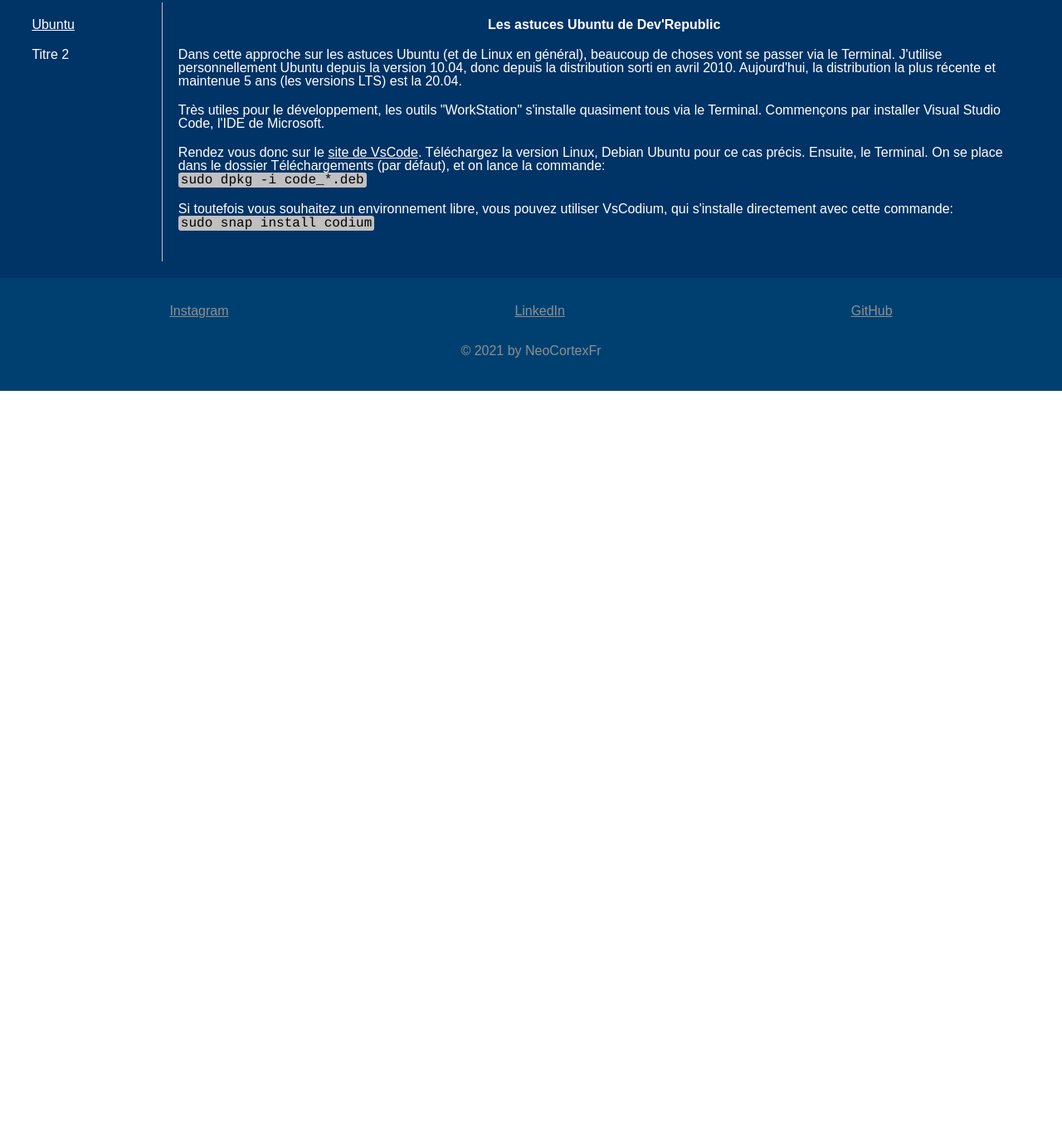
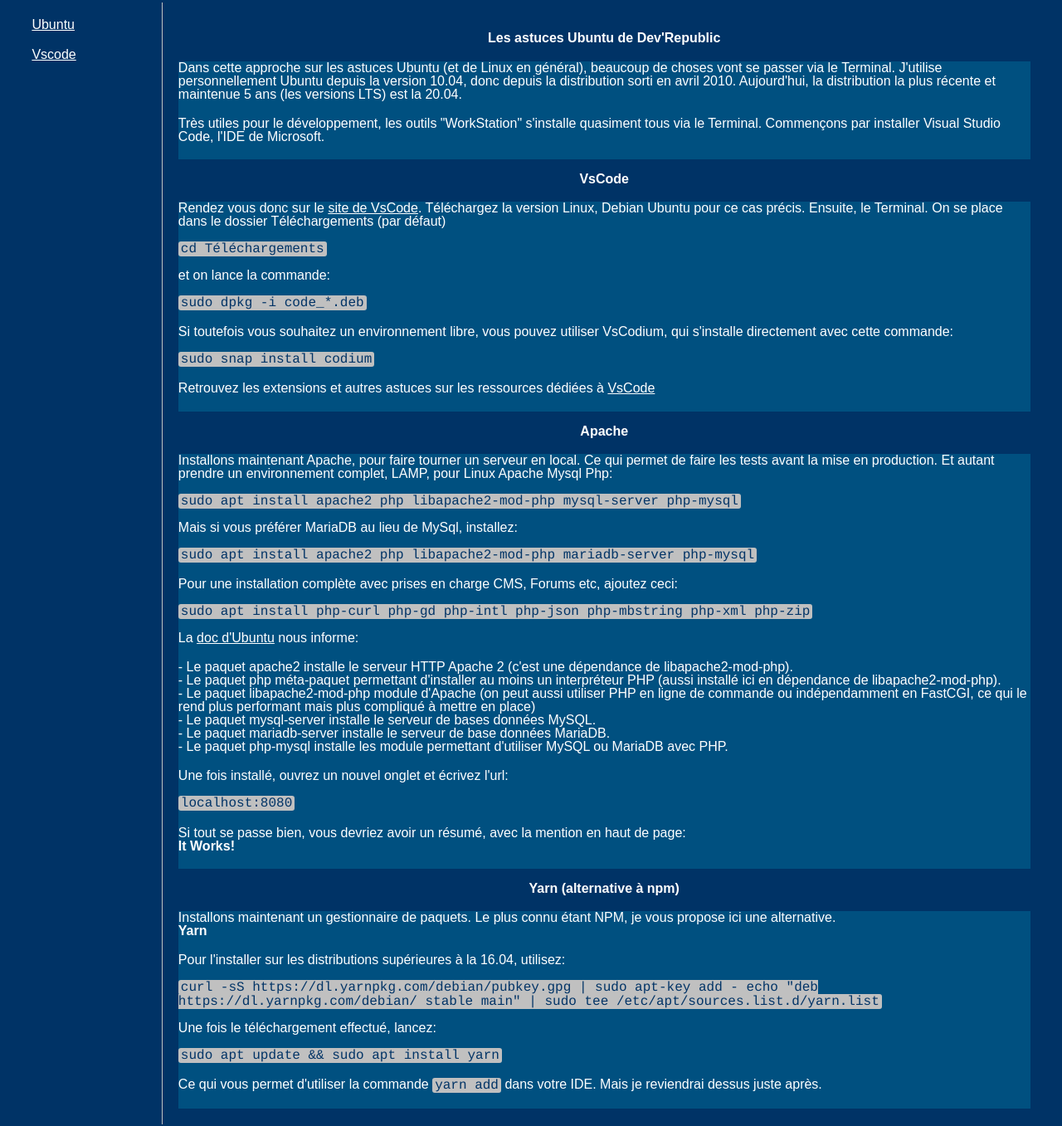
Before and after one commit to NeoCortexFr/devRepublic, a React app: page /tech/ubuntu in a window 1280 px wide. Shown: the part 722-2079 px from the top of the page at 83% size. Before the commit the page ends 1193 px from the top, so only its background shows below. Built offline with nearby package versions, Linux system fonts and the light colour scheme.

Commit message:
add tip in tech/ubuntu

```diff
--- a/src/components/Tech/index.js
+++ b/src/components/Tech/index.js
@@ -2,6 +2,7 @@
 import { Link, Route } from 'react-router-dom';
 
 import Ubuntu from 'src/components/Ubuntu';
+import Vscode from 'src/components/Vscode';
 
 import './tech.scss';
 
@@ -13,13 +14,16 @@
       <nav className="tech_nav">
         <ul>
           <li className="tech_li"><Link to="/tech/ubuntu">Ubuntu</Link></li>
-          <li className="tech_li">Titre 2</li>
+          <li className="tech_li"><Link to="tech/vscode">Vscode</Link></li>
         </ul>
       </nav>
       <article className="tech_content">
         <Route path="/tech/ubuntu">
           <Ubuntu />
         </Route>
+        <Route path="/tech/vscode">
+          <Vscode />
+        </Route>
       </article>
     </div>
   </div>
--- a/src/components/Ubuntu/index.js
+++ b/src/components/Ubuntu/index.js
@@ -1,9 +1,12 @@
+/* eslint-disable max-len */
 import React from 'react';
+import { Link } from 'react-router-dom';
 
 import './ubuntu.scss';
 
 const Ubuntu = () => (
   <div className="ubuntu">
+    <article id="vscode">
       <h2 className="ubuntu_title">Les astuces Ubuntu de Dev'Republic</h2>
       <p className="ubuntu_content">
         Dans cette approche sur les astuces Ubuntu (et de Linux en général),
@@ -17,18 +20,84 @@
         tous via le Terminal.
         Commençons par installer Visual Studio Code, l'IDE de Microsoft.
       </p>
+      <h3 className="ubuntu_title">VsCode</h3>
       <p className="ubuntu_content">
         Rendez vous donc sur le <a href="https://code.visualstudio.com/download">site de VsCode</a>.
         Téléchargez la version Linux, Debian Ubuntu pour ce cas précis.
         Ensuite, le Terminal.
-      On se place dans le dossier Téléchargements (par défaut), et on lance la commande:<br />
-      <code>sudo dpkg -i code_*.deb</code>
+        On se place dans le dossier Téléchargements (par défaut)<br /><br />
+        <code>cd Téléchargements</code><br /><br />
+        et on lance la commande:<br /><br />
+        <code>sudo dpkg -i code_*.deb</code><br />
       </p>
       <p className="ubuntu_content">
         Si toutefois vous souhaitez un environnement libre, vous pouvez utiliser
-      VsCodium, qui s'installe directement avec cette commande:<br />
+        VsCodium, qui s'installe directement avec cette commande:<br /><br />
         <code>sudo snap install codium</code>
       </p>
+      <p className="ubuntu_content">
+        Retrouvez les extensions et autres astuces sur les ressources dédiées à <Link to="/tech/vscode">VsCode</Link>
+      </p>
+    </article>
+    <article id="apache">
+      <h3 className="ubuntu_title">Apache</h3>
+      <p className="ubuntu_content">
+        Installons maintenant Apache, pour faire tourner un serveur en local.
+        Ce qui permet de faire les tests avant la mise en production.
+        Et autant prendre un environnement complet, LAMP, pour Linux Apache Mysql Php:<br /><br />
+        <code>sudo apt install apache2 php libapache2-mod-php mysql-server php-mysql</code><br /><br />
+        Mais si vous préférer MariaDB au lieu de MySql, installez:<br /><br />
+        <code>sudo apt install apache2 php libapache2-mod-php mariadb-server php-mysql</code><br />
+      </p>
+      <p className="ubuntu_content">
+        Pour une installation complète avec prises en charge CMS, Forums etc, ajoutez ceci:<br /><br />
+        <code>sudo apt install php-curl php-gd php-intl php-json php-mbstring php-xml php-zip</code>
+        <br /><br />
+        La <a href="https://doc.ubuntu-fr.org/lamp#installation">doc d'Ubuntu</a> nous informe:
+      </p>
+      <ul className="ubuntu_content">
+        <li> - Le paquet apache2 installe le serveur HTTP Apache 2 (c'est une dépendance de libapache2-mod-php).</li>
+        <li> - Le paquet php méta-paquet permettant d'installer au moins un interpréteur PHP (aussi installé ici en dépendance de libapache2-mod-php).</li>
+        <li> - Le paquet libapache2-mod-php module d'Apache (on peut aussi utiliser PHP en ligne de commande ou indépendamment en FastCGI, ce qui le rend plus performant mais plus compliqué à mettre en place)</li>
+        <li> - Le paquet mysql-server installe le serveur de bases données MySQL.</li>
+        <li> - Le paquet mariadb-server installe le serveur de base données MariaDB.</li>
+        <li> - Le paquet php-mysql installe les module permettant d'utiliser MySQL ou MariaDB avec PHP.</li>
+      </ul>
+      <p className="ubuntu_content">
+        Une fois installé, ouvrez un nouvel onglet et écrivez l'url:<br /><br />
+        <code>localhost:8080</code>
+      </p>
+      <p className="ubuntu_content">
+        Si tout se passe bien, vous devriez avoir un résumé, avec la mention en haut de page:<br />
+        <strong>It Works!</strong>
+      </p>
+    </article>
+    <article id="yarn">
+      <h3 className="ubuntu_title">
+        Yarn (alternative à npm)
+      </h3>
+      <p className="ubuntu_content">
+        Installons maintenant un gestionnaire de paquets.
+        Le plus connu étant NPM, je vous propose ici une alternative.<br />
+        <strong>Yarn</strong>
+      </p>
+      <p className="ubuntu_content">
+        Pour l'installer sur les distributions supérieures à la 16.04, utilisez:<br /><br />
+        <code>curl -sS https://dl.yarnpkg.com/debian/pubkey.gpg | sudo apt-key add -
+          echo "deb https://dl.yarnpkg.com/debian/ stable main" | sudo tee /etc/apt/sources.list.d/yarn.list
+        </code>
+        <br />
+        <br />
+        Une fois le téléchargement effectué, lancez:
+        <br />
+        <br />
+        <code>sudo apt update && sudo apt install yarn</code>
+      </p>
+      <p className="ubuntu_content">
+        Ce qui vous permet d'utiliser la commande <code>yarn add</code> dans votre IDE.
+        Mais je reviendrai dessus juste après.
+      </p>
+    </article>
   </div>
 );
 
--- a/src/components/Ubuntu/ubuntu.scss
+++ b/src/components/Ubuntu/ubuntu.scss
@@ -3,7 +3,7 @@
     border-radius: 3px;
     font-family: courier, monospace;
     padding: 0 3px;
-    color: black;
+    color: #003366;
 }
 
 .ubuntu {
@@ -15,10 +15,15 @@
         text-align: center;
         font-weight: bold;
         padding-bottom: 1.2em;
+        margin-top: 1em;
     }
 
     &_content {
         text-align: left;
         padding-bottom: 1.2em;
+        background-color: #005080;
     }
 }
+strong {
+    font-weight: bold;
+}
```
Lines whose indentation alone changed are shown as unchanged.
